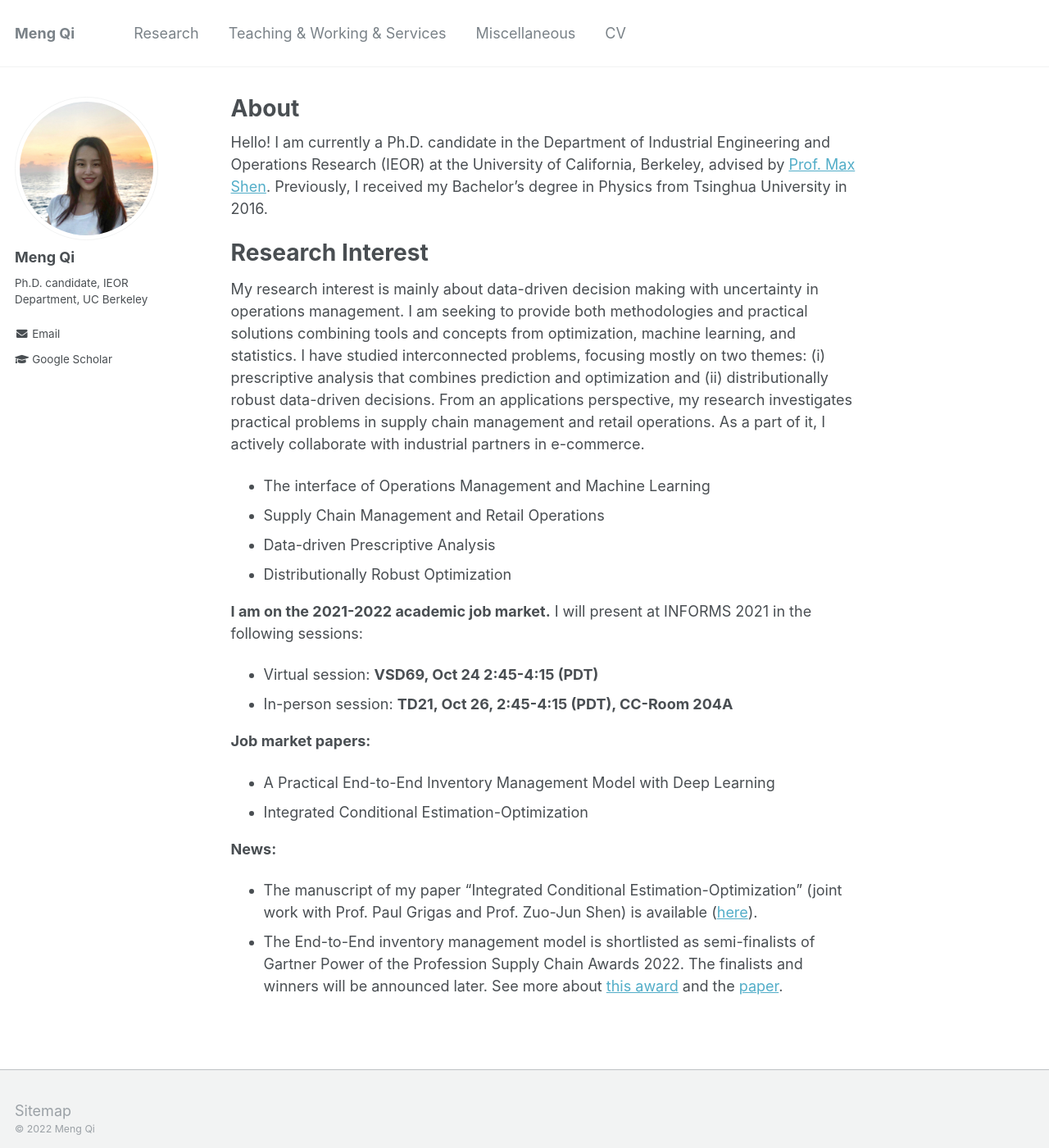
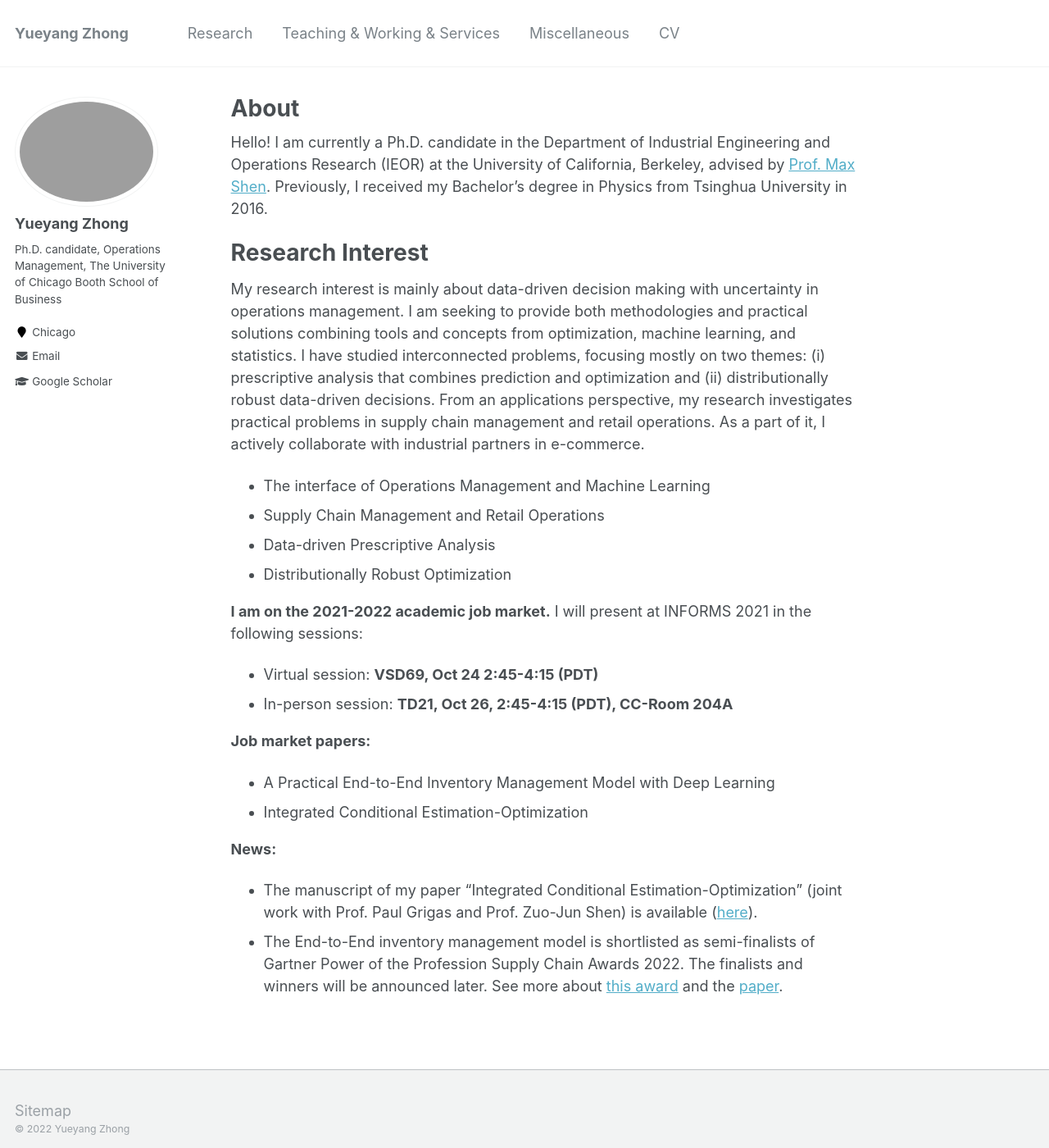
Before and after one commit to alicemengqi/site, a Jekyll site: the page built from _pages/about.md, in a window 1280 px wide and 1400 px high. Shown: the whole window at 82% size. Built offline with Jekyll 4.4.1, drawn with Linux system fonts in a browser that asks for light colours.

Commit message:
Update _config.yml

```diff
--- a/_config.yml
+++ b/_config.yml
@@ -7,13 +7,13 @@
 
 # Site Settings
 locale                   : "en-US"
-title                    : "Meng Qi"
+title                    : "Yueyang Zhong"
 title_separator          : "-"
-name                     : &name "Meng Qi"
-description              : &description "Ph.D. candidate, IEOR Department, UC Berkeley"
-url                      : https://alicemengqi.github.io/site # the base hostname & protocol for your site e.g. "https://mmistakes.github.io"
+name                     : &name "Yueyang Zhong"
+description              : &description "Ph.D. candidate, Operations Management, The University of Chicago Booth School of Business"
+url                      : https://yueyangzhong.github.io # the base hostname & protocol for your site e.g. "https://mmistakes.github.io"
 baseurl                  : "" # the subpath of your site, e.g. "/blog"
-repository               : "alicemengqi.github.io/site"
+repository               : "YueyangZhong/yueyangzhong.github.io"
 teaser                   :  # filename of teaser fallback teaser image placed in /images/, .e.g. "500x300.png"
 breadcrumbs              : false # true, false (default)
 words_per_minute         : 160
@@ -57,7 +57,7 @@ yandex_site_verification :
 
 # Social Sharing
 twitter:
-  username               : #&twitter
+  username               : &twitter
 facebook:
   username               :
   app_id                 :
@@ -80,14 +80,14 @@ analytics:
 
 # Site Author
 author:
-  name             : "Meng Qi"
-  avatar           : "profile.JPG"
-  bio              : "Ph.D. candidate, IEOR Department, UC Berkeley"
-  location         :
+  name             : "Yueyang Zhong"
+  avatar           : "zhongprofile.png"
+  bio              : "Ph.D. candidate, Operations Management, The University of Chicago Booth School of Business"
+  location         : "Chicago"
   employer         :
-  pubmed           : #"https://www.ncbi.nlm.nih.gov/pubmed/?term=john+snow"
-  googlescholar    : "https://scholar.google.com/citations?hl=en&user=P_sNAHEAAAAJ"
-  email            : "meng_qi@berkeley.edu"
+  pubmed           :
+  googlescholar    : "https://scholar.google.com/citations?user=4BiTj6sAAAAJ&hl=en"
+  email            : "yzhong0@chicagobooth.edu"
   researchgate     :  # example: "https://www.researchgate.net/profile/yourprofile"
   uri              :
   bitbucket        :
@@ -96,20 +96,20 @@ author:
   flickr           :
   facebook         :
   foursquare       :
-  github           : #"academicpages"
+  github           : # "academicpages"
   google_plus      :
   keybase          :
   instagram        :
   impactstory      : #"https://profiles.impactstory.org/u/xxxx-xxxx-xxxx-xxxx"
   lastfm           :
   linkedin         :
-  # orcid            : "http://orcid.org/yourorcidurl"
+  orcid            : # "http://orcid.org/yourorcidurl"
   pinterest        :
   soundcloud       :
   stackoverflow    : # http://stackoverflow.com/users/123456/username
   steam            :
   tumblr           :
-  twitter          : #"replacethistwitterhandle"
+  twitter          : # "replacethistwitterhandle"
   vine             :
   weibo            :
   xing             :
@@ -214,7 +214,7 @@ defaults:
       path: ""
       type: teaching
     values:
-      layout: talk
+      layout: single
       author_profile: true
       share: true
       comments: true
@@ -309,5 +309,3 @@ compress_html:
   clippings: all
   ignore:
     envs: development
-
-theme: jekyll-theme-cayman
```
